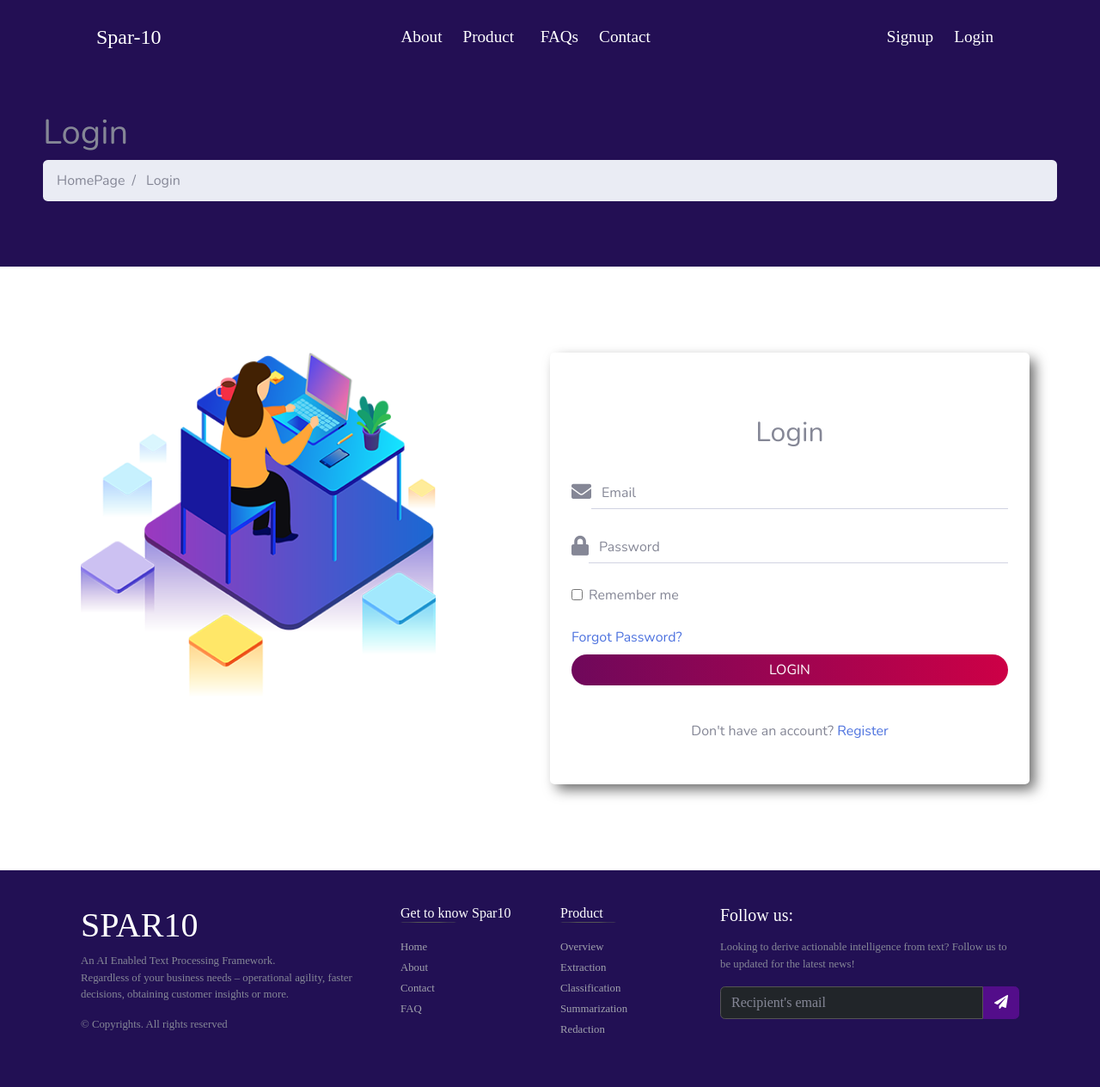
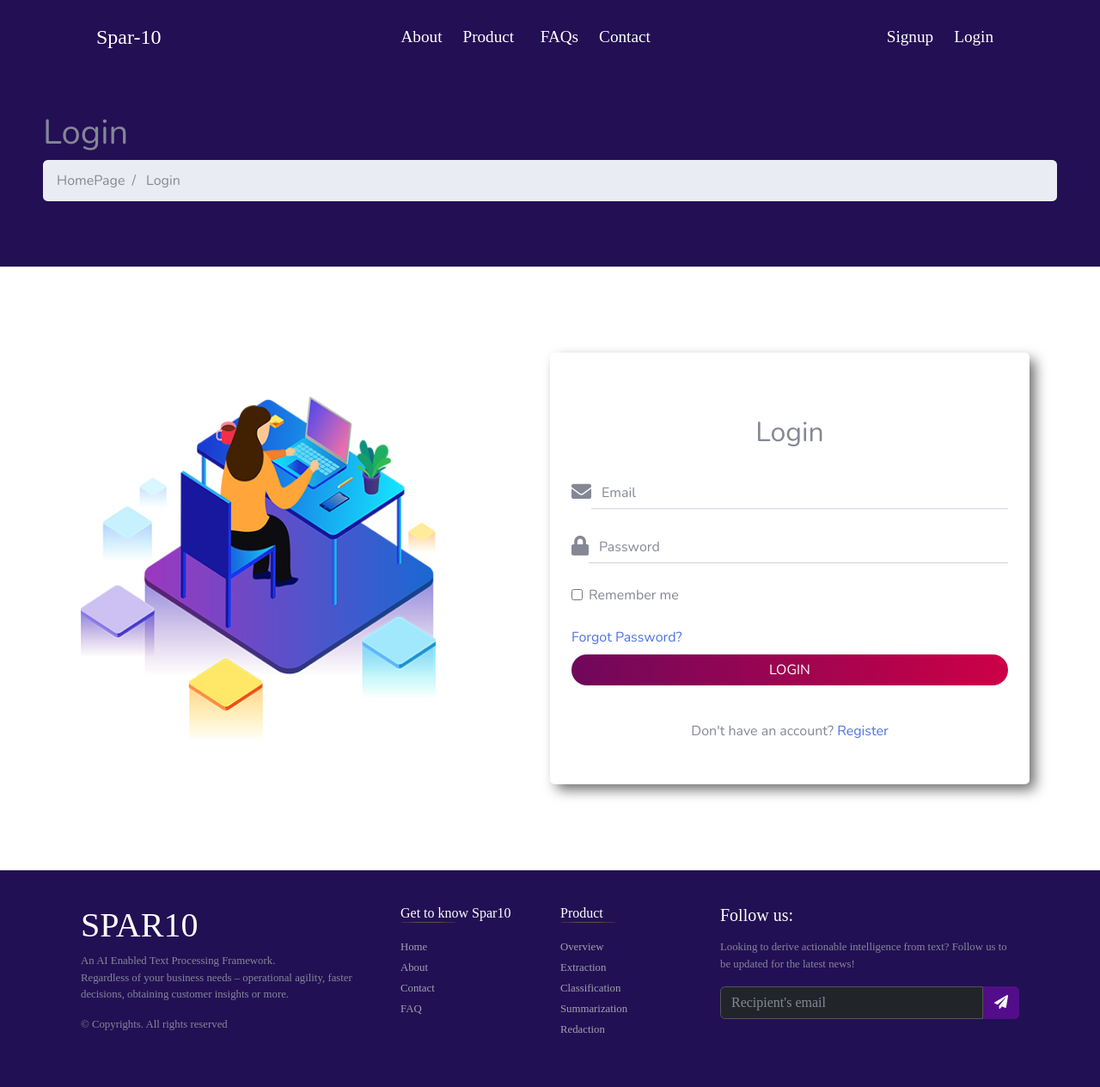
Before and after one commit to Purviharniya/SPAR10, a Flask app: page /login in a window 1280 px wide. Shown: the whole page at 86% size. Run offline with Flask 2, Linux system fonts and the light colour scheme; some libraries are stand-ins or nearby versions; some web fonts are replaced.

Commit message:
login/signup

```diff
--- a/templates/login.html
+++ b/templates/login.html
@@ -22,7 +22,7 @@
     </div>
     <div class="container form-outer-div">
         <div class="row">
-            <div class="col-md-5 loginForm-img">
+            <div class="col-md-5 loginForm-img align-self-center">
                 <img src="../static/assets/login.png" class="img-responsive">
             </div>
             <div class="col-md-1"></div>
```
